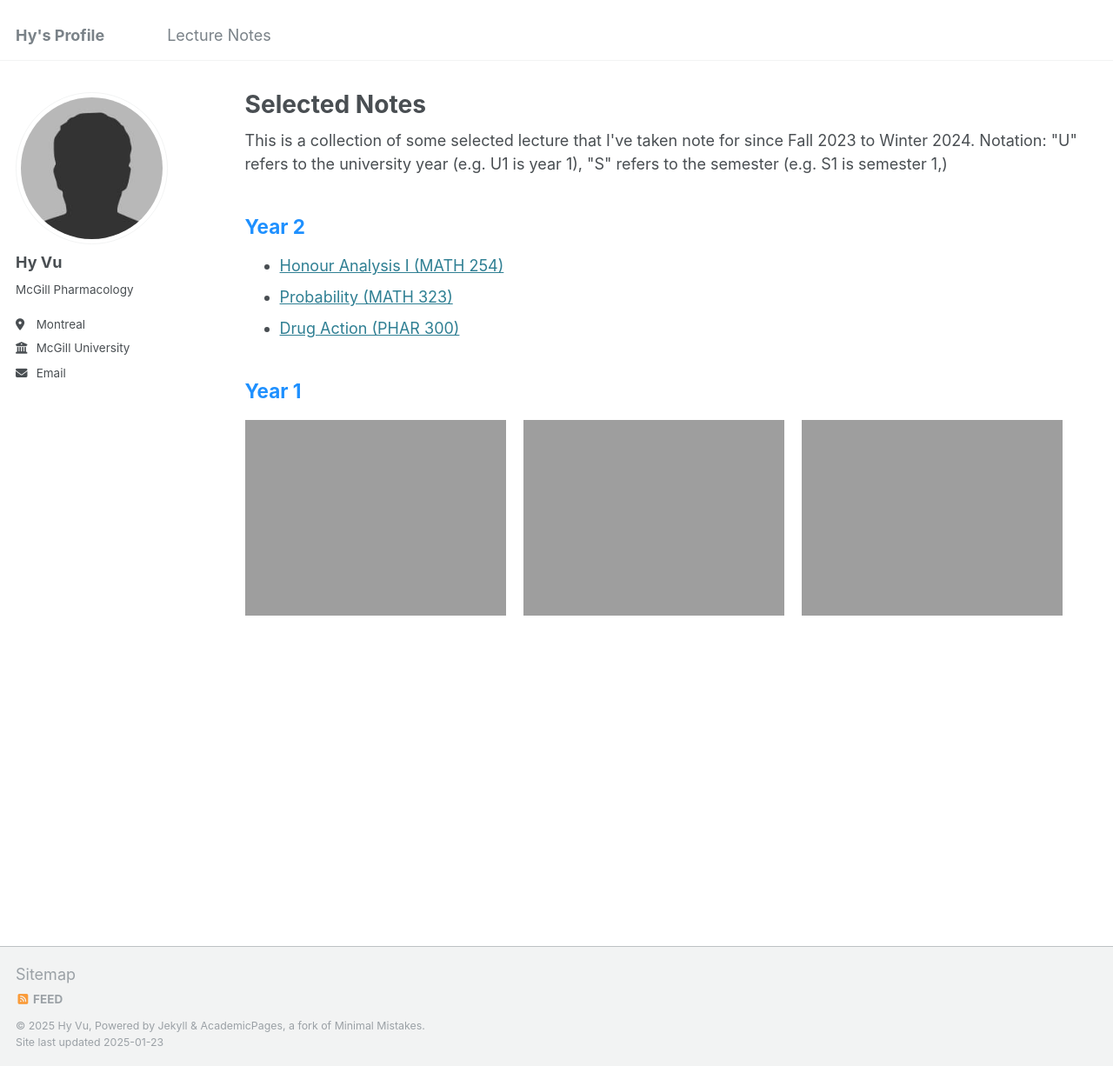
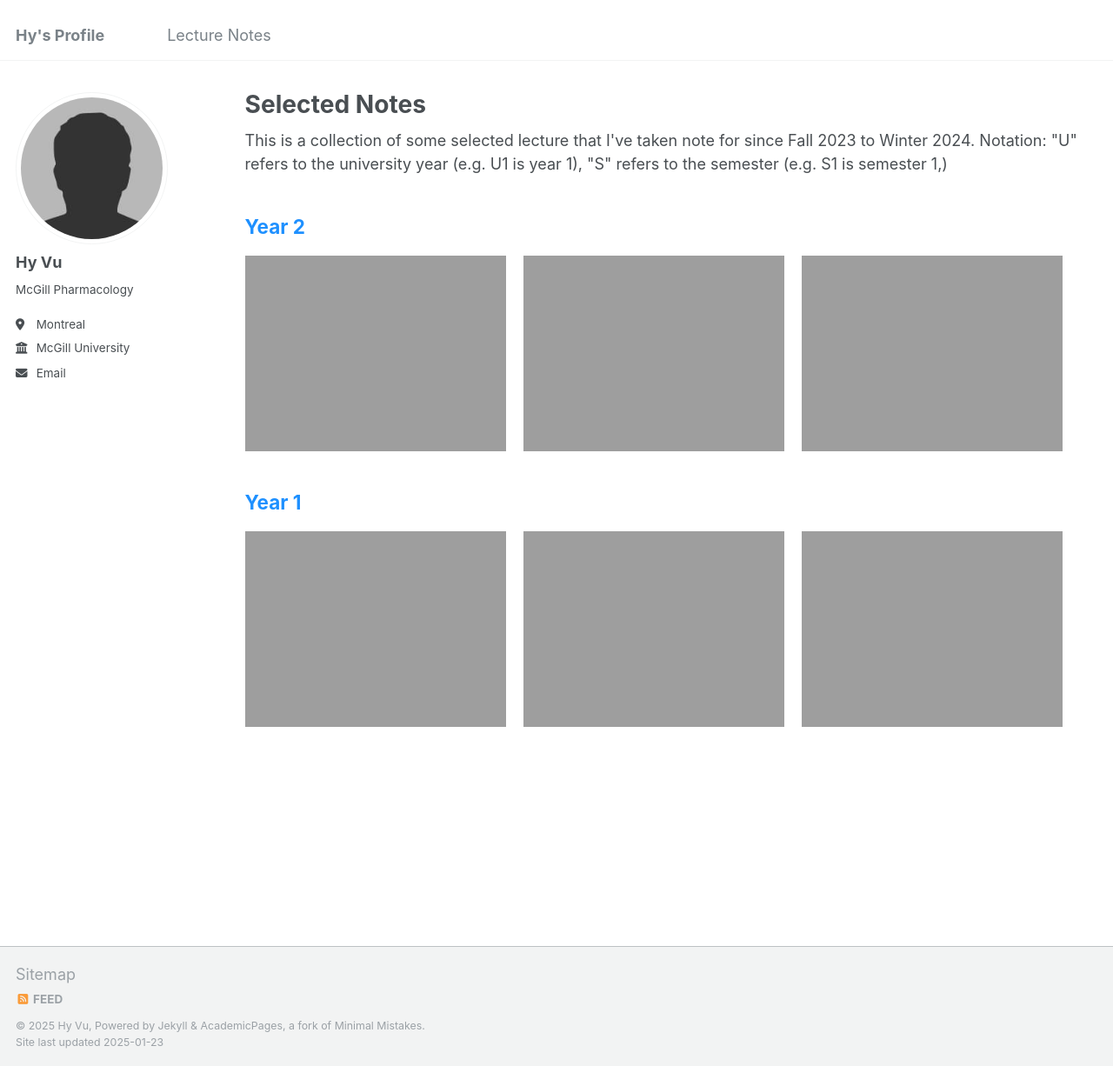
Before and after one commit to Hy-Vu/Hy-Vu.github.io, a Jekyll site: the page built from _pages/lecture-notes.html, in a window 1280 px wide and 1226 px high. Shown: the whole window at 87% size. Built offline with Jekyll 4.4.1, drawn with Linux system fonts in a browser that asks for light colours.

Commit message:
Update lecture-notes.html

```diff
--- a/_pages/lecture-notes.html
+++ b/_pages/lecture-notes.html
@@ -59,11 +59,26 @@ Notation: "U" refers to the university year (e.g. U1 is year 1), "S" refers to t
 
 <body>
     <h2 style="color:DodgerBlue;"> Year 2 </h2>
-    <ul>
-        <li><a href="https://Hy-Vu.github.io/PDFs/U2S1_Honour_Analysis_I (2).pdf" target="_blank">Honour Analysis I (MATH 254)</a></li>
-        <li><a href="https://Hy-Vu.github.io/PDFs/U2S1_Probability (1).pdf" target="_blank">Probability (MATH 323)</a></li>
-        <li><a href="https://Hy-Vu.github.io/PDFs/U2S1_Drug_Action (1)-compressed.pdf" target="_blank">Drug Action (PHAR 300)</a></li>
-    </ul>
+        <div class="pdf-container">
+        <!-- PDF 1 -->
+        <div class="pdf-box">
+            <a href="https://Hy-Vu.github.io/PDFs/U2S3_Algebra_I.pdf" target="_blank">
+                <img src="https://Hy-Vu.github.io/images/McGill U2S3 Lectures Cover.pdf" alt="PDF 1 Thumbnail">
+            </a>
+        </div>
+        <!-- PDF 2 -->
+        <div class="pdf-box">
+            <a href="https://Hy-Vu.github.io/PDFs/U2S3_Honour_Analysis_I.pdf" target="_blank">
+                <img src="https://Hy-Vu.github.io/images/McGill U2S3 Lectures Cover (1).pdf" alt="PDF 2 Thumbnail">
+            </a>
+        </div>
+        <!-- PDF 3 -->
+        <div class="pdf-box">
+            <a href="https://Hy-Vu.github.io/PDFs/U2S3_Probability.pdf" target="_blank">
+                <img src="https://Hy-Vu.github.io/images/McGill U2S3 Lectures Cover (2).pdf" alt="PDF 3 Thumbnail">
+            </a>
+        </div>
+    </div>
     <h2 style="color:DodgerBlue;"> Year 1 </h2>
     <div class="pdf-container">
         <!-- PDF 1 -->
```
